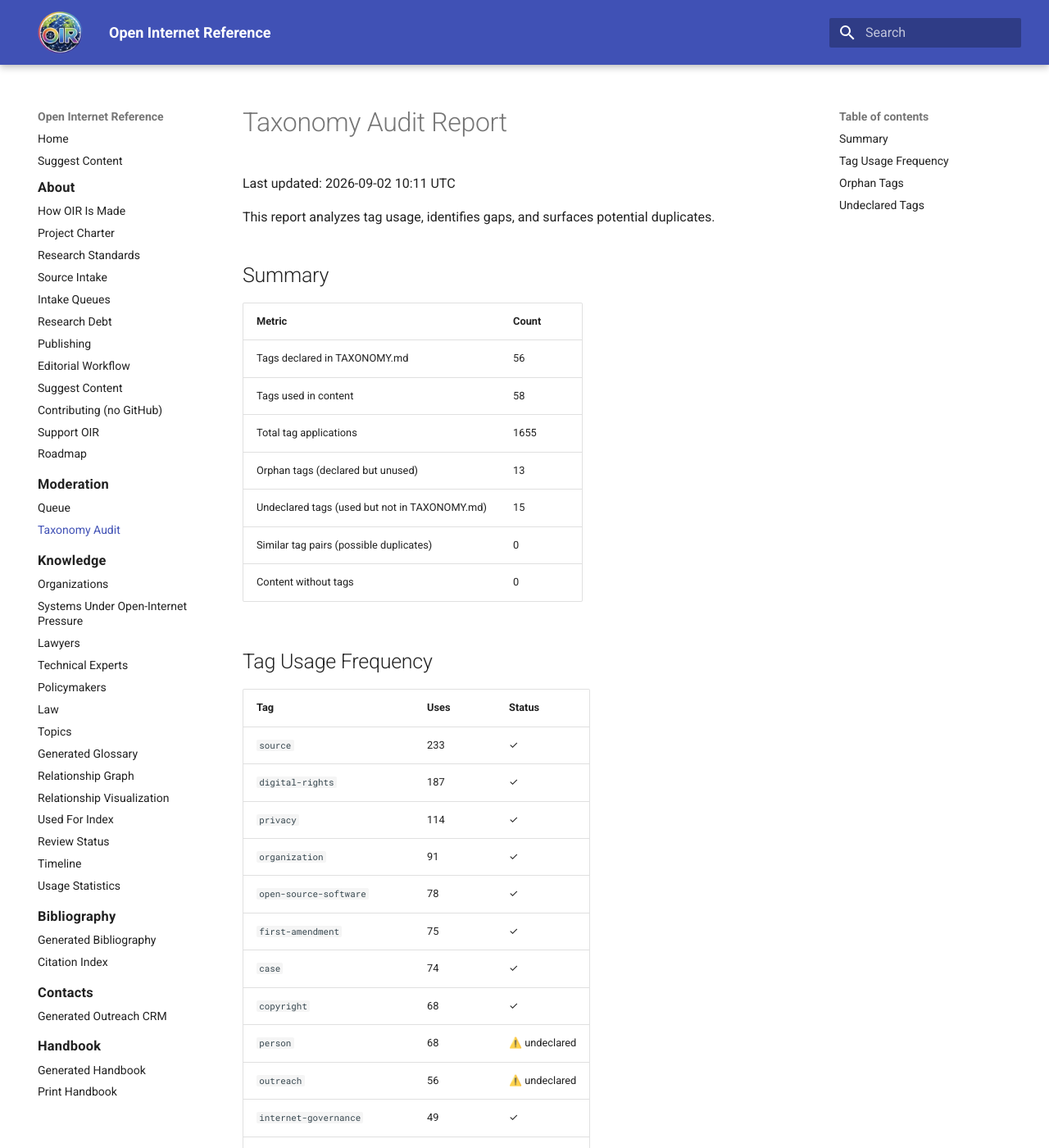
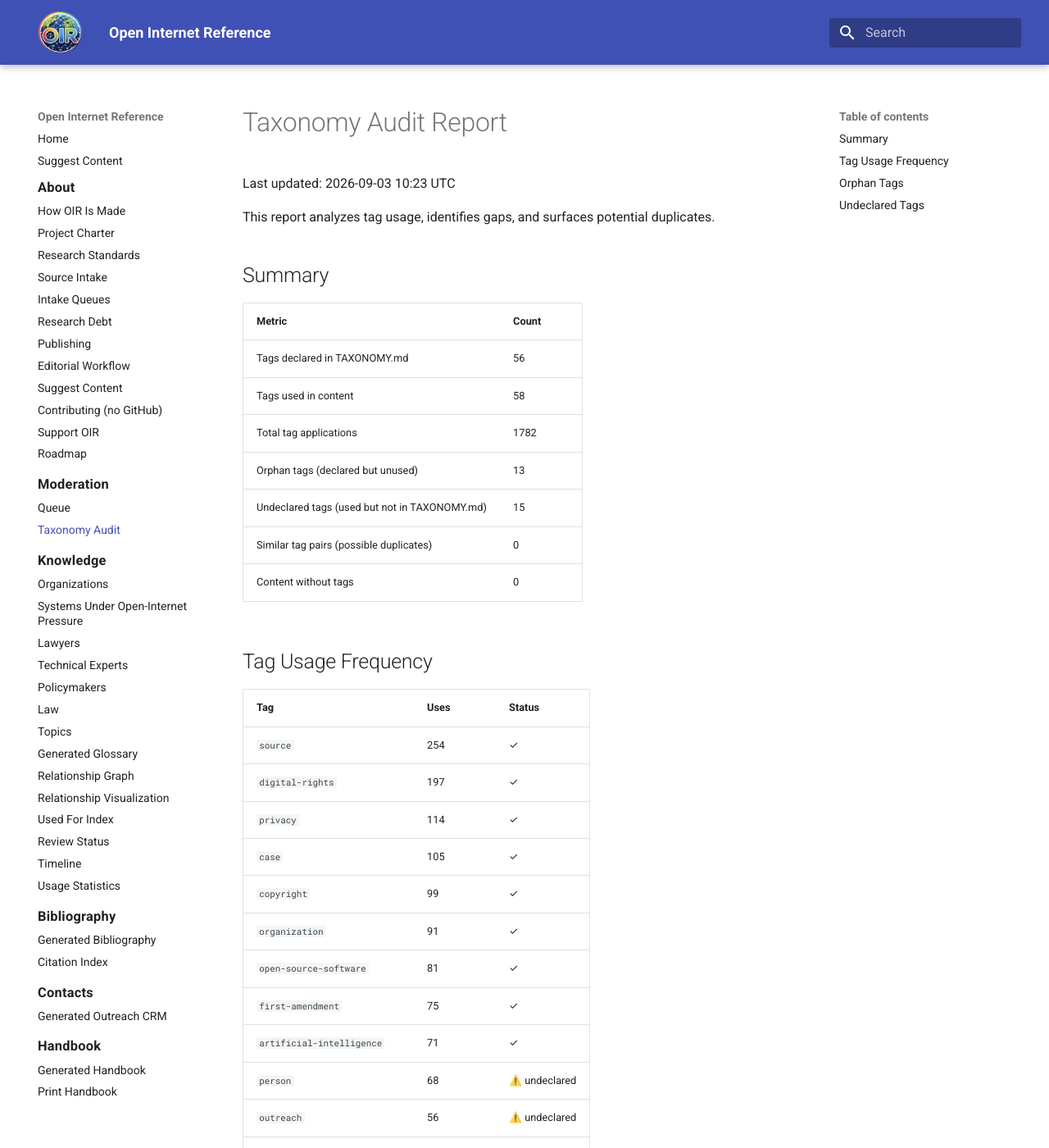
Before and after one commit to itsmeront/open-internet-reference, an MkDocs documentation site: the page built from website/generated/taxonomy-audit.md, in a window 1280 px wide and 1400 px high. Shown: the whole window at 82% size. Built offline with MkDocs 1.6.1 and Material for MkDocs 9.7.7, drawn with Linux system fonts in a browser that asks for light colours; some of the changed text lies outside the part shown.

Commit message:
chore: update moderation and taxonomy reports [automated]

```diff
--- a/website/generated/taxonomy-audit.md
+++ b/website/generated/taxonomy-audit.md
@@ -1,6 +1,6 @@
 # Taxonomy Audit Report
 
-Last updated: 2026-09-02 10:11 UTC
+Last updated: 2026-09-03 10:23 UTC
 
 This report analyzes tag usage, identifies gaps, and surfaces potential duplicates.
 
@@ -10,7 +10,7 @@ This report analyzes tag usage, identifies gaps, and surfaces potential duplicat
 |--------|-------|
 | Tags declared in TAXONOMY.md | 56 |
 | Tags used in content | 58 |
-| Total tag applications | 1655 |
+| Total tag applications | 1782 |
 | Orphan tags (declared but unused) | 13 |
 | Undeclared tags (used but not in TAXONOMY.md) | 15 |
 | Similar tag pairs (possible duplicates) | 0 |
@@ -20,19 +20,19 @@ This report analyzes tag usage, identifies gaps, and surfaces potential duplicat
 
 | Tag | Uses | Status |
 |-----|------|--------|
-| `source` | 233 | ✓ |
-| `digital-rights` | 187 | ✓ |
+| `source` | 254 | ✓ |
+| `digital-rights` | 197 | ✓ |
 | `privacy` | 114 | ✓ |
+| `case` | 105 | ✓ |
+| `copyright` | 99 | ✓ |
 | `organization` | 91 | ✓ |
-| `open-source-software` | 78 | ✓ |
+| `open-source-software` | 81 | ✓ |
 | `first-amendment` | 75 | ✓ |
-| `case` | 74 | ✓ |
-| `copyright` | 68 | ✓ |
+| `artificial-intelligence` | 71 | ✓ |
 | `person` | 68 | ⚠️ undeclared |
 | `outreach` | 56 | ⚠️ undeclared |
 | `internet-governance` | 49 | ✓ |
 | `attorney` | 41 | ✓ |
-| `artificial-intelligence` | 40 | ✓ |
 | `cryptography` | 33 | ✓ |
 | `surveillance` | 32 | ✓ |
 | `case-studies` | 27 | ✓ |
```
Also changed, not shown: website/generated/moderation.md (+8 -8 lines), 2 other files.
